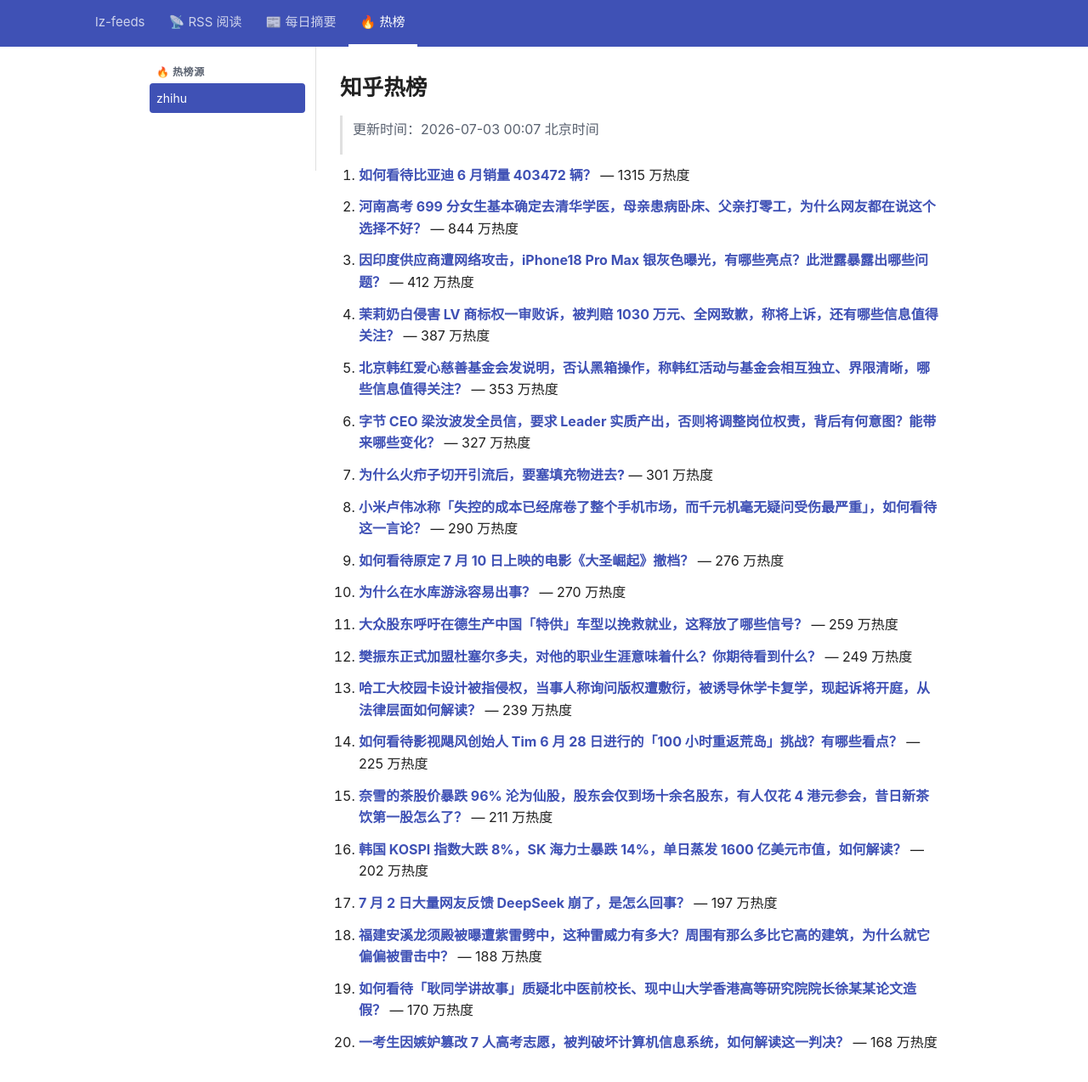
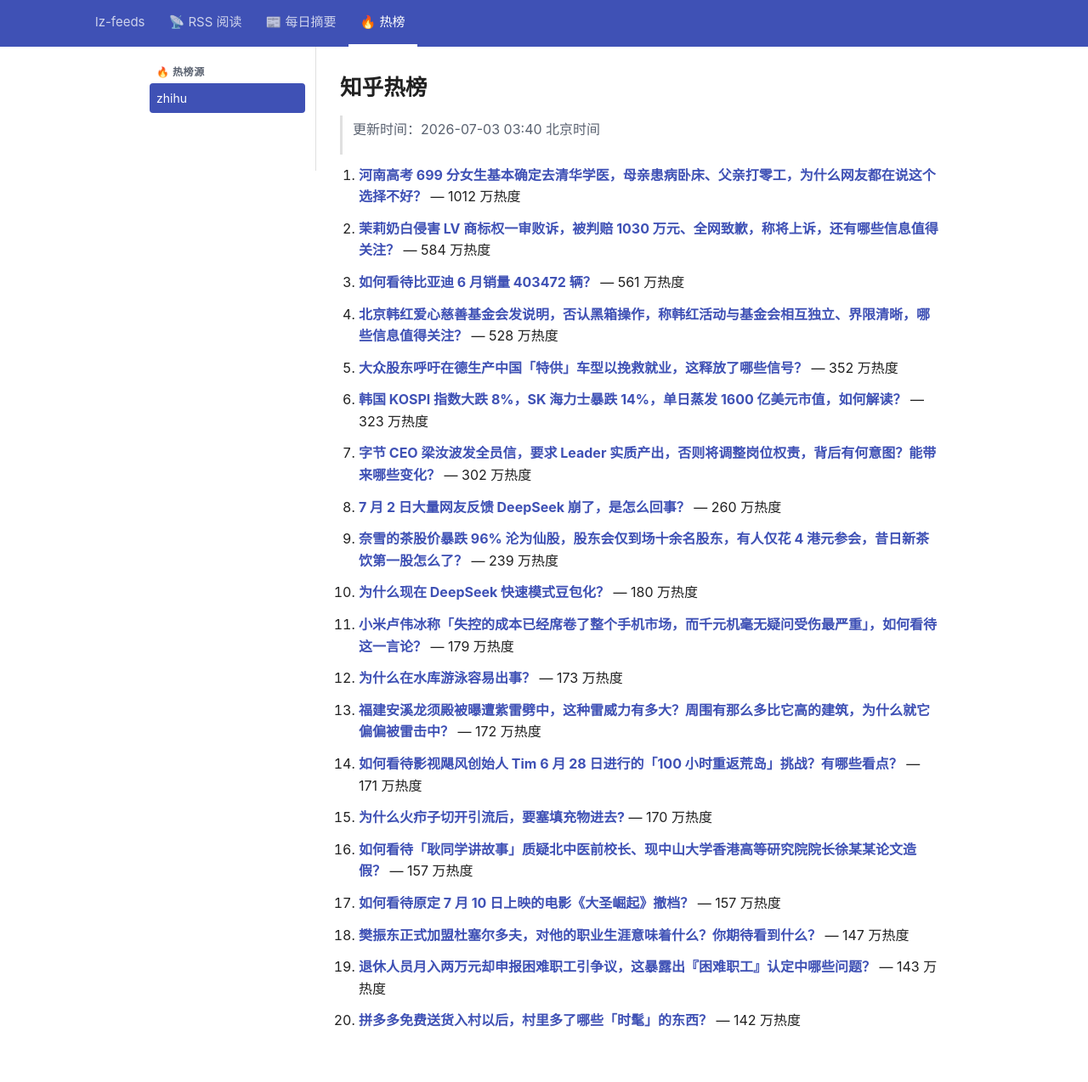
Before and after one commit to lizhang0101/lz-feeds, a Jekyll site: the page built from _hotlist/zhihu.md, in a window 1280 px wide and 1305 px high. Shown: the top 1274 px of the window at 85% size. Built offline with Jekyll 4.4.1, drawn with Linux system fonts in a browser that asks for light colours.

Commit message:
hotlist: 2026-07-02T19:40Z

```diff
--- a/_hotlist/zhihu.md
+++ b/_hotlist/zhihu.md
@@ -1,48 +1,48 @@
 ---
-updated: 2026-07-03 00:07 北京时间
+updated: 2026-07-03 03:40 北京时间
 count: 20
 ---
 
 # 知乎热榜
 
-> 更新时间：2026-07-03 00:07 北京时间
+> 更新时间：2026-07-03 03:40 北京时间
 
-1. **[如何看待比亚迪 6 月销量 403472 辆？](https://www.zhihu.com/question/2055723812524652185)** — 1315 万热度
+1. **[河南高考 699 分女生基本确定去清华学医，母亲患病卧床、父亲打零工，为什么网友都在说这个选择不好？](https://www.zhihu.com/question/2054372674491750198)** — 1012 万热度
 
-2. **[河南高考 699 分女生基本确定去清华学医，母亲患病卧床、父亲打零工，为什么网友都在说这个选择不好？](https://www.zhihu.com/question/2054372674491750198)** — 844 万热度
+2. **[茉莉奶白侵害 LV 商标权一审败诉，被判赔 1030 万元、全网致歉，称将上诉，还有哪些信息值得关注？](https://www.zhihu.com/question/2056019974779401205)** — 584 万热度
 
-3. **[因印度供应商遭网络攻击，iPhone18 Pro Max 银灰色曝光，有哪些亮点？此泄露暴露出哪些问题？](https://www.zhihu.com/question/2055321023403095974)** — 412 万热度
+3. **[如何看待比亚迪 6 月销量 403472 辆？](https://www.zhihu.com/question/2055723812524652185)** — 561 万热度
 
-4. **[茉莉奶白侵害 LV 商标权一审败诉，被判赔 1030 万元、全网致歉，称将上诉，还有哪些信息值得关注？](https://www.zhihu.com/question/2056019974779401205)** — 387 万热度
+4. **[北京韩红爱心慈善基金会发说明，否认黑箱操作，称韩红活动与基金会相互独立、界限清晰，哪些信息值得关注？](https://www.zhihu.com/question/2056091282431107204)** — 528 万热度
 
-5. **[北京韩红爱心慈善基金会发说明，否认黑箱操作，称韩红活动与基金会相互独立、界限清晰，哪些信息值得关注？](https://www.zhihu.com/question/2056091282431107204)** — 353 万热度
+5. **[大众股东呼吁在德生产中国「特供」车型以挽救就业，这释放了哪些信号？](https://www.zhihu.com/question/2055241009630598774)** — 352 万热度
 
-6. **[字节 CEO 梁汝波发全员信，要求 Leader 实质产出，否则将调整岗位权责，背后有何意图？能带来哪些变化？](https://www.zhihu.com/question/2055686422682494046)** — 327 万热度
+6. **[韩国 KOSPI 指数大跌 8%，SK 海力士暴跌 14%，单日蒸发 1600 亿美元市值，如何解读？](https://www.zhihu.com/question/2056021886144864275)** — 323 万热度
 
-7. **[为什么火疖子切开引流后，要塞填充物进去?](https://www.zhihu.com/question/7737953488)** — 301 万热度
+7. **[字节 CEO 梁汝波发全员信，要求 Leader 实质产出，否则将调整岗位权责，背后有何意图？能带来哪些变化？](https://www.zhihu.com/question/2055686422682494046)** — 302 万热度
 
-8. **[小米卢伟冰称「失控的成本已经席卷了整个手机市场，而千元机毫无疑问受伤最严重」，如何看待这一言论？](https://www.zhihu.com/question/2055964863189537048)** — 290 万热度
+8. **[7 月 2 日大量网友反馈 DeepSeek 崩了，是怎么回事？](https://www.zhihu.com/question/2056064893745193207)** — 260 万热度
 
-9. **[如何看待原定 7 月 10 日上映的电影《大圣崛起》撤档？](https://www.zhihu.com/question/2055322936668598686)** — 276 万热度
+9. **[奈雪的茶股价暴跌 96% 沦为仙股，股东会仅到场十余名股东，有人仅花 4 港元参会，昔日新茶饮第一股怎么了？](https://www.zhihu.com/question/2055976324167213165)** — 239 万热度
 
-10. **[为什么在水库游泳容易出事？](https://www.zhihu.com/question/29416944)** — 270 万热度
+10. **[为什么现在 DeepSeek 快速模式豆包化？](https://www.zhihu.com/question/2050992107284964141)** — 180 万热度
 
-11. **[大众股东呼吁在德生产中国「特供」车型以挽救就业，这释放了哪些信号？](https://www.zhihu.com/question/2055241009630598774)** — 259 万热度
+11. **[小米卢伟冰称「失控的成本已经席卷了整个手机市场，而千元机毫无疑问受伤最严重」，如何看待这一言论？](https://www.zhihu.com/question/2055964863189537048)** — 179 万热度
 
-12. **[樊振东正式加盟杜塞尔多夫，对他的职业生涯意味着什么？你期待看到什么？](https://www.zhihu.com/question/2055750691021395184)** — 249 万热度
+12. **[为什么在水库游泳容易出事？](https://www.zhihu.com/question/29416944)** — 173 万热度
 
-13. **[哈工大校园卡设计被指侵权，当事人称询问版权遭敷衍，被诱导休学卡复学，现起诉将开庭，从法律层面如何解读？](https://www.zhihu.com/question/2055663897164473199)** — 239 万热度
+13. **[福建安溪龙须殿被曝遭紫雷劈中，这种雷威力有多大？周围有那么多比它高的建筑，为什么就它偏偏被雷击中？](https://www.zhihu.com/question/2055683206213361694)** — 172 万热度
 
-14. **[如何看待影视飓风创始人 Tim 6 月 28 日进行的「100 小时重返荒岛」挑战？有哪些看点？](https://www.zhihu.com/question/2055227089813608403)** — 225 万热度
+14. **[如何看待影视飓风创始人 Tim 6 月 28 日进行的「100 小时重返荒岛」挑战？有哪些看点？](https://www.zhihu.com/question/2055227089813608403)** — 171 万热度
 
-15. **[奈雪的茶股价暴跌 96% 沦为仙股，股东会仅到场十余名股东，有人仅花 4 港元参会，昔日新茶饮第一股怎么了？](https://www.zhihu.com/question/2055976324167213165)** — 211 万热度
+15. **[为什么火疖子切开引流后，要塞填充物进去?](https://www.zhihu.com/question/7737953488)** — 170 万热度
 
-16. **[韩国 KOSPI 指数大跌 8%，SK 海力士暴跌 14%，单日蒸发 1600 亿美元市值，如何解读？](https://www.zhihu.com/question/2056021886144864275)** — 202 万热度
+16. **[如何看待「耿同学讲故事」质疑北中医前校长、现中山大学香港高等研究院院长徐某某论文造假？](https://www.zhihu.com/question/2054149712081695912)** — 157 万热度
 
-17. **[7 月 2 日大量网友反馈 DeepSeek 崩了，是怎么回事？](https://www.zhihu.com/question/2056064893745193207)** — 197 万热度
+17. **[如何看待原定 7 月 10 日上映的电影《大圣崛起》撤档？](https://www.zhihu.com/question/2055322936668598686)** — 157 万热度
 
-18. **[福建安溪龙须殿被曝遭紫雷劈中，这种雷威力有多大？周围有那么多比它高的建筑，为什么就它偏偏被雷击中？](https://www.zhihu.com/question/2055683206213361694)** — 188 万热度
+18. **[樊振东正式加盟杜塞尔多夫，对他的职业生涯意味着什么？你期待看到什么？](https://www.zhihu.com/question/2055750691021395184)** — 147 万热度
 
-19. **[如何看待「耿同学讲故事」质疑北中医前校长、现中山大学香港高等研究院院长徐某某论文造假？](https://www.zhihu.com/question/2054149712081695912)** — 170 万热度
+19. **[退休人员月入两万元却申报困难职工引争议，这暴露出『困难职工』认定中哪些问题？](https://www.zhihu.com/question/2055392147105486769)** — 143 万热度
 
-20. **[一考生因嫉妒篡改 7 人高考志愿，被判破坏计算机信息系统，如何解读这一判决？](https://www.zhihu.com/question/2055297387804070409)** — 168 万热度
+20. **[拼多多免费送货入村以后，村里多了哪些「时髦」的东西？](https://www.zhihu.com/question/2055715938553554608)** — 142 万热度
```
